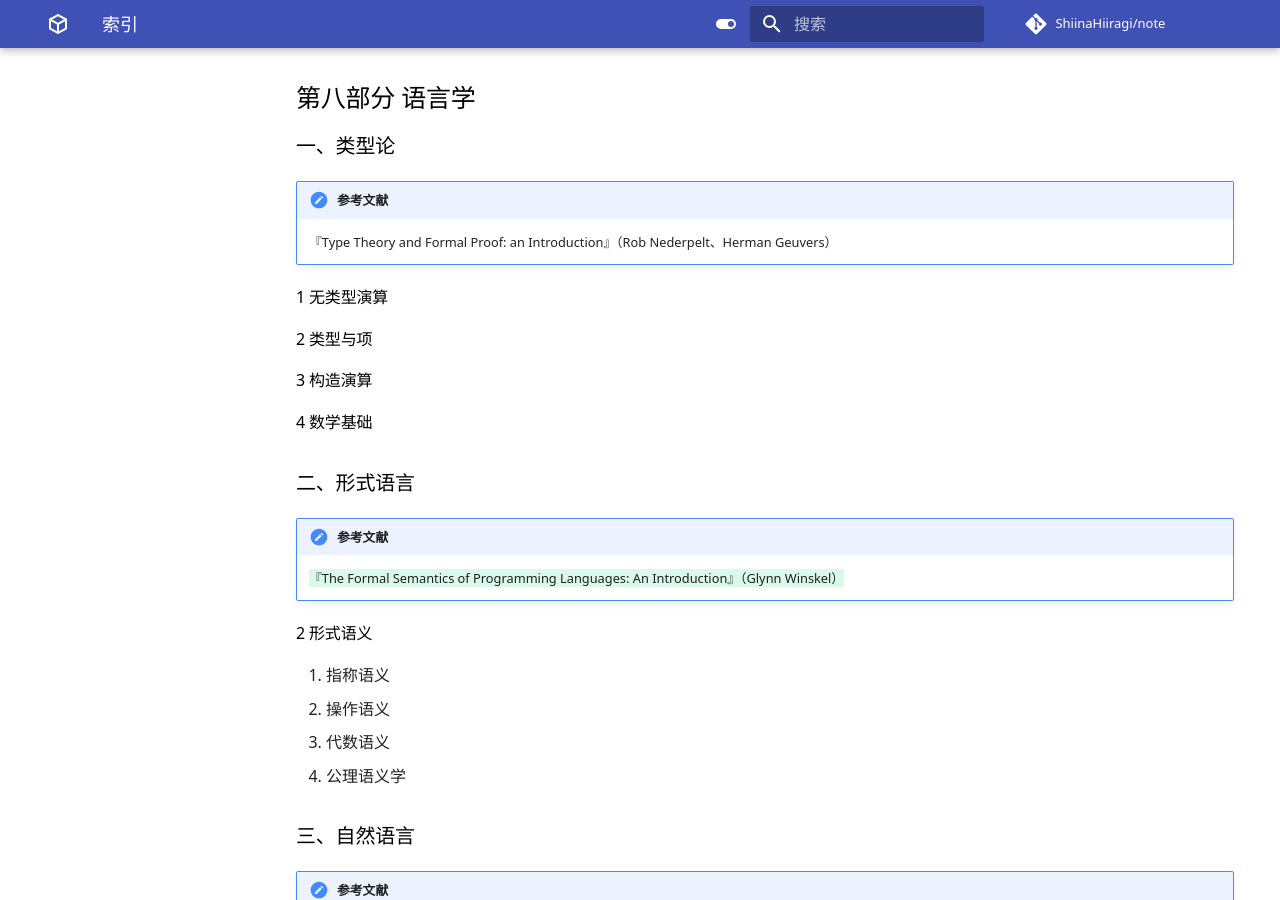
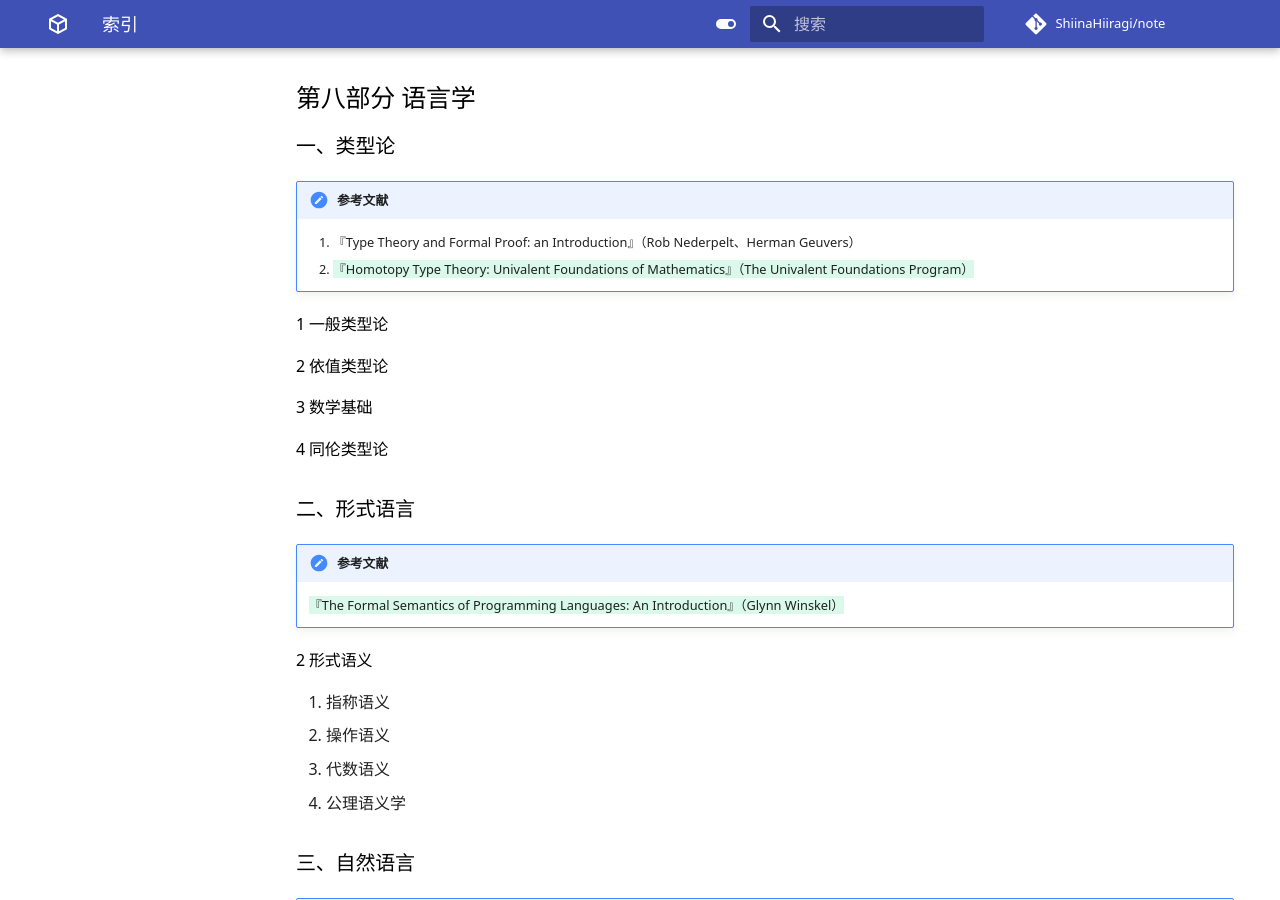
Before and after one commit to ShiinaHiiragi/note, an MkDocs documentation site: the page built from docs/intro/toc.md, in a window 1280 px wide and 900 px high, scrolled down 10469 px. Built offline with MkDocs 1.6.1 and Material for MkDocs 9.7.7, drawn with Linux system fonts in a browser that asks for light colours; comment, search, counter and statistics services are not loaded.

Commit message:
change toc

```diff
--- a/docs/intro/toc.md
+++ b/docs/intro/toc.md
@@ -352,15 +352,16 @@
 ### 一、类型论
 
 !!! note "参考文献"
-    『Type Theory and Formal Proof: an Introduction』（Rob Nederpelt、Herman Geuvers）
+    1. 『Type Theory and Formal Proof: an Introduction』（Rob Nederpelt、Herman Geuvers）
+    2. {++『Homotopy Type Theory: Univalent Foundations of Mathematics』（The Univalent Foundations Program）++}
 
-#### 1 无类型演算
+#### 1 一般类型论
 
-#### 2 类型与项
+#### 2 依值类型论
 
-#### 3 构造演算
+#### 3 数学基础
 
-#### 4 数学基础
+#### 4 同伦类型论
 
 ### 二、形式语言
 
```
Also changed, not shown: docs/alg/comb/gg.md (+4 -2 lines), docs/index.md (+1 -1 lines).
